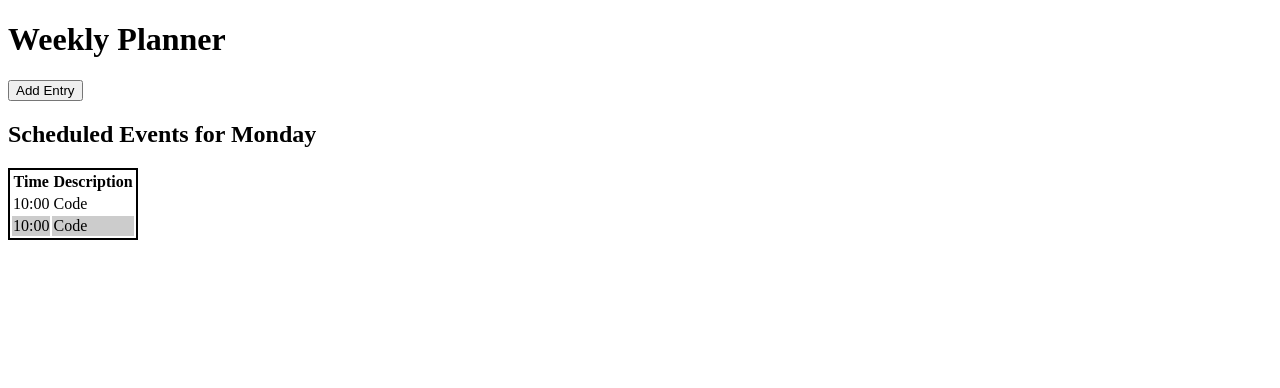
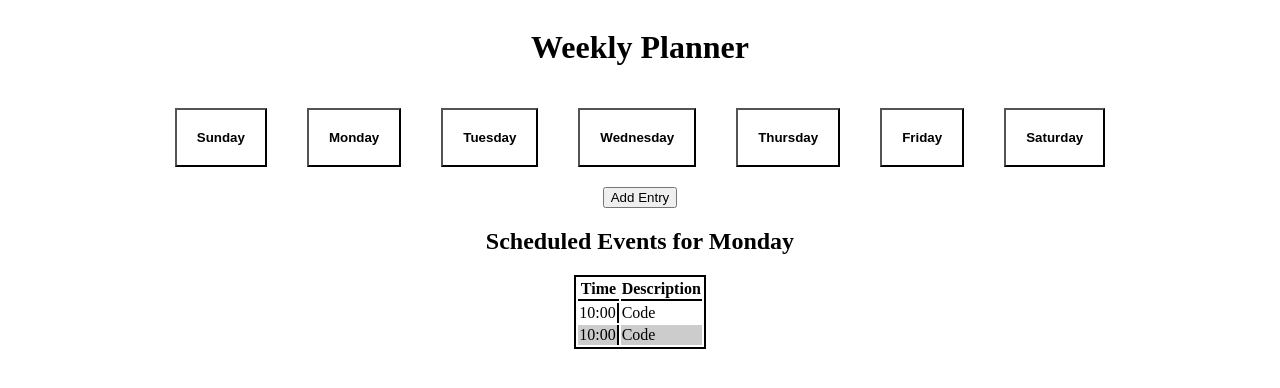
Before and after one commit to shawnkost/week-planner, a plain HTML site: page index.html in a window 1280 px wide. Drawn offline with Linux system fonts and the light colour scheme.

Commit message:
Michael did something

```diff
--- a/index.html
+++ b/index.html
@@ -13,13 +13,25 @@
       <h1>Weekly Planner</h1>
     </div>
 
-    <div class="button-container">
+    <div class="row">
+      <button class="day-of-week-btn">Sunday</button>
+      <button class="day-of-week-btn">Monday</button>
+      <button class="day-of-week-btn">Tuesday</button>
+      <button class="day-of-week-btn">Wednesday</button>
+      <button class="day-of-week-btn">Thursday</button>
+      <button class="day-of-week-btn">Friday</button>
+      <button class="day-of-week-btn">Saturday</button>
+    </div>
+
+    <div class="row">
       <button type="button" id="add-entry-btn">Add Entry</button>
     </div>
 
 
-    <div class="table">
+    <div class="row">
       <h2>Scheduled Events for Monday</h2>
+    </div>
+    <div class ="row">
       <table>
         <thead>
           <tr>
@@ -39,6 +51,7 @@
         </tbody>
       </table>
     </div>
+
 
 
     <div class="modal-container hide">
--- a/styles.css
+++ b/styles.css
@@ -1,13 +1,17 @@
-.hide {
-  display: none;
-}
-
 table {
   border: solid 2px black;
 }
 
-tr {
-  border-left: 5px black;
+th {
+  border-bottom: 2px black solid;
+}
+
+td {
+  border-right: solid 2px black;
+}
+
+table tr td:last-of-type {
+  border: none;
 }
 
 tr:nth-child(even) {
@@ -17,3 +21,28 @@ tr:nth-child(even) {
 tr:nth-child(odd) {
   background: #fff;
 }
+
+.container{
+}
+
+.row {
+  display: flex;
+  justify-content: center;
+  align-items: center;
+}
+
+
+.hide {
+  display: none;
+}
+
+.day-of-week-btn {
+  padding: 20px;
+  margin: 20px;
+  font-weight: bold;
+  background-color: white;
+}
+
+.day-of-week-btn:hover {
+  background-color: gray;
+}
```
